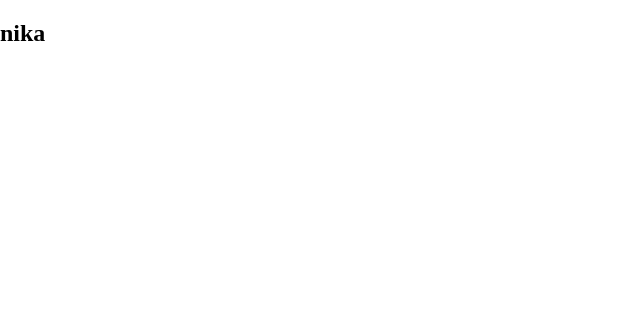
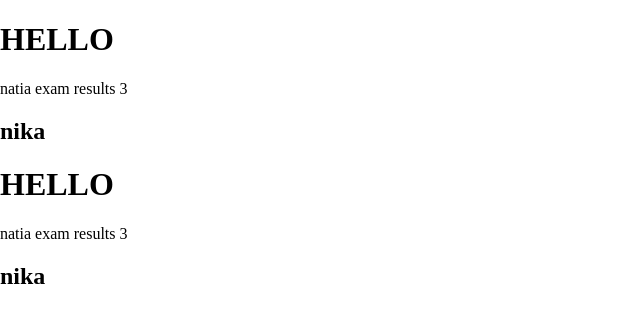
Before and after one commit to nikanoza/gamocda, a plain HTML site: page index.html in a window 1280 px wide. Shown: the whole page, without its empty margins (0-640 px from the left). Drawn offline with Linux system fonts and the light colour scheme.

Commit message:
chore: some changes

```diff
--- a/index.html
+++ b/index.html
@@ -7,6 +7,13 @@
     <title>Document</title>
   </head>
   <body>
+    <h1>HELLO</h1>
+
+    <p>natia exam results 3</p>
+    <h2>nika</h2>
+    <h1>HELLO</h1>
+
+    <p>natia exam results 3</p>
     <h2>nika</h2>
   </body>
 </html>
```
